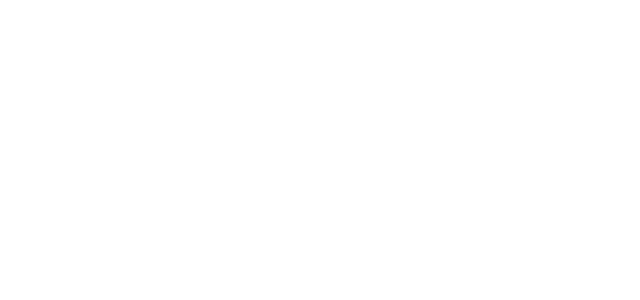
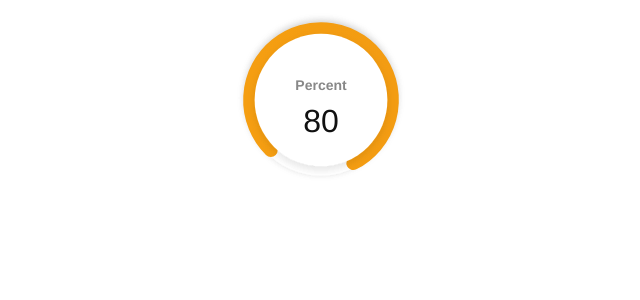
Before and after one commit to bee-well/ui, a React (Create React App) app: page / in a window 1280 px wide. Shown: the top 300 px of the page, without its empty margins (319-959 px from the left). Built offline with nearby package versions, Linux system fonts and the light colour scheme.

Commit message:
changed to apex chart for circular progress bar

```diff
--- a/package.json
+++ b/package.json
@@ -6,12 +6,14 @@
     "@testing-library/jest-dom": "^5.11.10",
     "@testing-library/react": "^11.2.6",
     "@testing-library/user-event": "^12.8.3",
+    "apexcharts": "^3.26.1",
     "axios": "^0.21.1",
     "datepicker": "0.0.0",
     "enzyme": "^3.11.0",
     "enzyme-adapter-react-16": "^1.15.6",
     "node-sass": "^5.0.0",
     "react": "^17.0.2",
+    "react-apexcharts": "^1.3.9",
     "react-circular-progressbar": "^2.0.4",
     "react-datepicker": "^3.8.0",
     "react-dom": "^17.0.2",
--- a/src/App.js
+++ b/src/App.js
@@ -1,6 +1,9 @@
+import Progress from "./components/molecules/circular-progress-bar"
+
 function App() {
   return (
     <div className="App">
+      <Progress percentage={80} />
     </div>
   );
 }
--- a/src/components/molecules/circular-progress-bar/circular-progress-bar.js
+++ b/src/components/molecules/circular-progress-bar/circular-progress-bar.js
@@ -1,22 +1,91 @@
-import { buildStyles, CircularProgressbar } from "react-circular-progressbar";
-import "react-circular-progressbar/dist/styles.css";
+import ApexCharts from "react-apexcharts"
 
-const ProgressCircle = ({ percentage }) => {
+const CircularProgressBar = ({percentage}) => {
   return (
-    <div className="progress-bar" style={{ width: 150, height: 150 }}>
-      <CircularProgressbar
-        value={percentage}
-        text={`${percentage}%`}
-        strokeWidth={5}
-        styles={buildStyles({
-          pathColor: "#F39C12",
-          textColor: "#000000",
-          trailColor: "#F0F0F0",
-          backgroundColor: "#000000",
-        })}
-      />
-    </div>
-  );
-};
+    <ApexCharts
+      series={[percentage]}
+      type="radialBar"
+      height={200}
+      options={{
+        chart: {
+          height: 200,
+          type: 'radialBar',
+          toolbar: {
+            show: false
+          }
+        },
+        plotOptions: {
+          radialBar: {
+            startAngle: -135,
+            endAngle: 225,
+             hollow: {
+              margin: 0,
+              size: '70%',
+              background: '#fff',
+              image: undefined,
+              imageOffsetX: 0,
+              imageOffsetY: 0,
+              position: 'front',
+              dropShadow: {
+                enabled: true,
+                top: 3,
+                left: 0,
+                blur: 4,
+                opacity: 0.05
+              }
+            },
+            track: {
+              background: '#fff',
+              strokeWidth: '67%',
+              margin: 0,
+              dropShadow: {
+                enabled: true,
+                top: -3,
+                left: 0,
+                blur: 4,
+                opacity: 0.15
+              }
+            },
+            dataLabels: {
+              show: true,
+              name: {
+                offsetY: -10,
+                show: true,
+                color: '#888',
+                fontSize: '14px'
+              },
+              value: {
+                formatter: function(val) {
+                  return parseInt(val);
+                },
+                color: '#111',
+                fontSize: '32px',
+                show: true,
+              }
+            }
+          }
+        },
+        fill: {
+          colors: ["#F59E11"],
+          type: 'gradient',
+          gradient: {
+            shade: 'dark',
+            type: 'horizontal',
+            shadeIntensity: 0.5,
+            gradientToColors: ['#F39C12'],
+            inverseColors: false,
+            opacityFrom: 1,
+            opacityTo: 1,
+            stops: [0, 100]
+          }
+        },
+        stroke: {
+          lineCap: 'round'
+        },
+        labels: ['Percent'],
+      }}
+    />
+  )
+}
 
-export default ProgressCircle;
+export default CircularProgressBar
```
Also changed, not shown: 2 other files (tests, documents, lock files or other folders).
